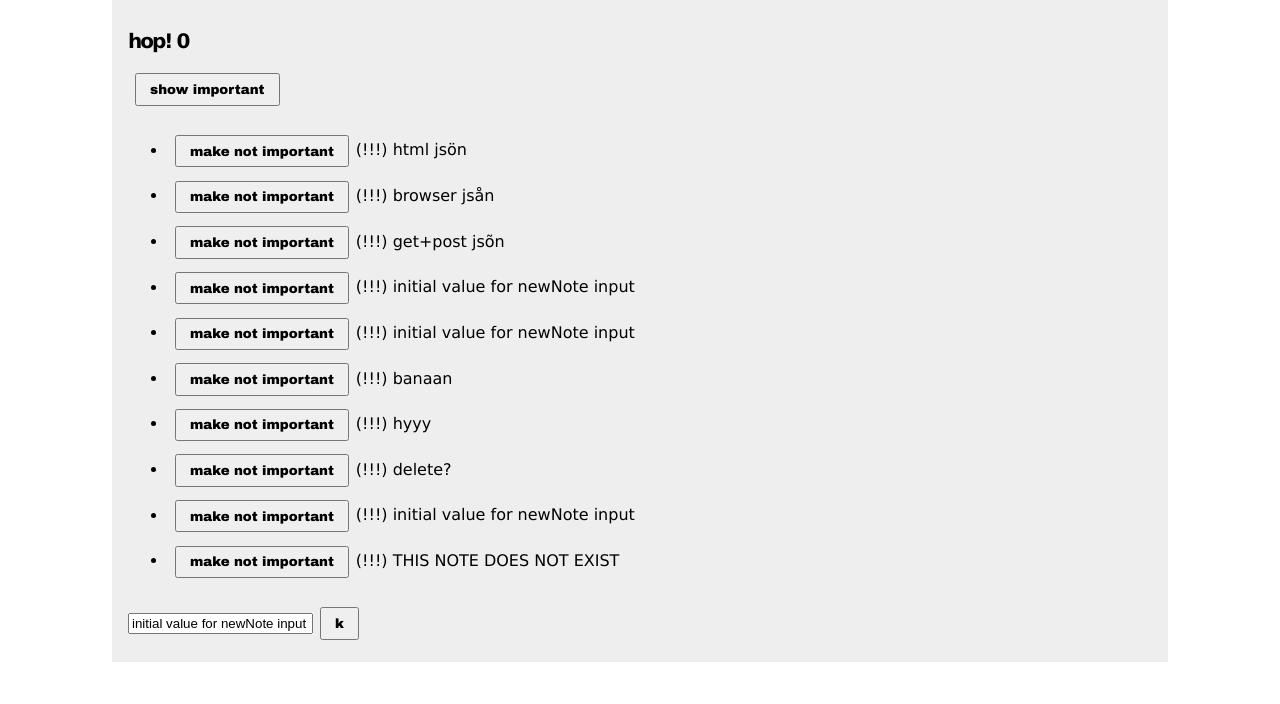
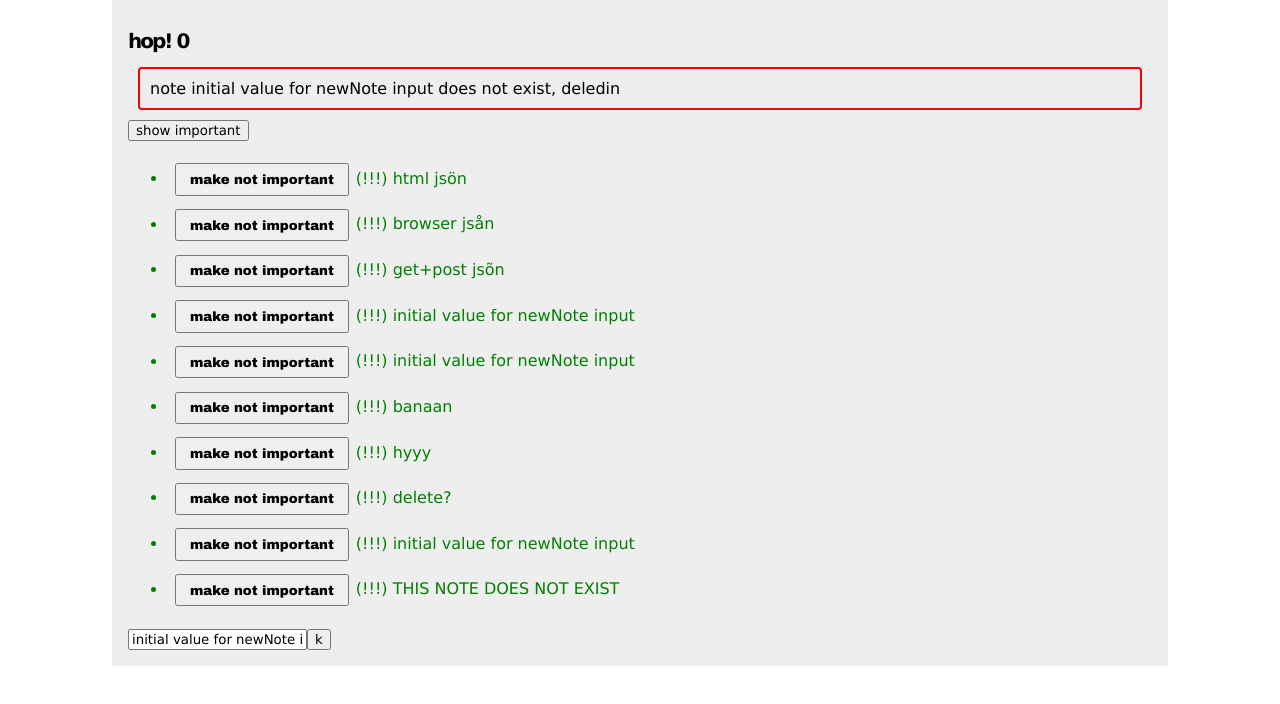
Before and after one commit to keitto/fso19_p2_exe, a React (Create React App) app: page / in a window 1280 px wide. Both pictures are taken after a click on the button "make important". Shown: the top 704 px of the page. Built offline with nearby package versions, Linux system fonts and the light colour scheme; no server answers; data requests are answered from the project's data file.

Commit message:
Notification thing

```diff
--- a/src/App.css
+++ b/src/App.css
@@ -1,3 +1,6 @@
+* {
+    font-family: Verdana, Geneva, sans-serif;
+}
 body {
     margin:0;
 }
@@ -8,15 +11,21 @@ body > * {
     margin:0 auto;
 }
 h1 {
-    font-family: Verdana, Geneva, sans-serif;
     font-size: 20px;
     letter-spacing: -2px;
 }
-li {
-    font-family: Verdana, Geneva, sans-serif;
+li.note {
+    color:green;
+    list-style-type: disc;
 }
-button {
+li.note button {
     font-family: "Arial Black", Gadget, sans-serif;
     padding:0.5em 1em;
     margin:0.5em;
 }
+div.notification {
+    border: 2px solid red;
+    border-radius:4px;
+    margin:10px;
+    padding:10px;
+}
--- a/src/App.js
+++ b/src/App.js
@@ -1,5 +1,6 @@
 import React, {useState, useEffect} from 'react'
 import Note from './components/Note'
+import Notification from './components/Notification'
 import noteService from './services/notes'
 import './App.css'
 
@@ -8,6 +9,7 @@ const App = () => {
     const [showAll, setShowAll] = useState(true)
     const [notes, setNotes] = useState([])
     const [newNote, setNewNote] = useState('initial value for newNote input')
+    const [errorMsg, setErrorMsg] = useState(null)
 
     useEffect(() => {
         noteService.getAll()
@@ -33,23 +35,9 @@ const App = () => {
         noteService
             .update(id, updatedNote)
             .then(upNote => setNotes(notes.map(note => note.id !== updatedNote.id ? note : updatedNote))).catch(error => {
-                alert("note " + updatedNote.content + " does not exist, deledin")
+                setErrorMsg("note " + updatedNote.content + " does not exist, deledin")
                 setNotes(notes.filter(n => n.id !== id))
             })
-
-
-            /*
-.update(id, changedNote)
-.then(returnedNote => {
-      setNotes(notes.map(note => note.id !== id ? note : returnedNote))
-    })
-    .catch(error => {
-      alert(
-        `the note '${note.content}' was already deleted from server`
-      )
-      setNotes(notes.filter(n => n.id !== id))
-    })
-            */
     }
 
     // adding, create stuff in db
@@ -80,6 +68,7 @@ const App = () => {
     return (
         <>
             <h1>hop! {laskuri}</h1>
+            <Notification message={errorMsg} banana="bansku"/>
         <button onClick={() => setShowAll(!showAll)} >show {showAll ? 'important' : 'all'}</button>
             <ul>
                 {rows()}
--- a/src/components/Note.js
+++ b/src/components/Note.js
@@ -3,7 +3,7 @@ import React from 'react'
 const Note = ({note, toggleImportance}) => {
     const label = note.important ? 'make not important' : 'make important'
     return (
-    <li>
+    <li className='note'>
         <button onClick={toggleImportance}>{label}</button>
         {note.important ? '(!!!) ':''}{note.content}
     </li>
--- /dev/null
+++ b/src/components/Notification.js
@@ -0,0 +1,27 @@
+import React from 'react'
+
+const Notification = ({message}) => {
+    if(message === null) {
+        return null;
+    }
+
+    return (
+        <div className="notification">
+            {message}
+        </div>
+    )
+}
+
+// const Notification = (props) => { // can also do with (props)
+//     if(props.message === null) {
+//         return null;
+//     }
+
+//     return (
+//         <div className="notification">
+//             {props.message}
+//         </div>
+//     )
+// }
+
+export default Notification
```
